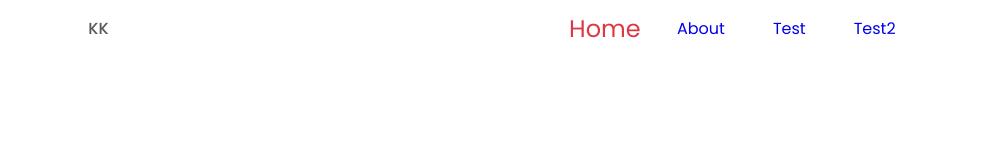
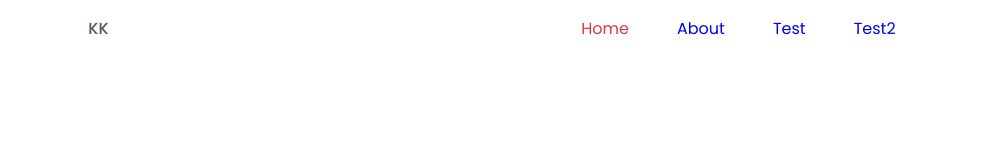
Before and after one commit to Kerubi-5/kk-vision-board, a React (Vite) app: page / in a window 1280 px wide. Shown: the top 160 px of the page, without its empty margins (148-1131 px from the left). Built offline with nearby package versions, Linux system fonts and the light colour scheme.

Commit message:
removes transform scale on navlink

```diff
--- a/src/styles/_navbar.scss
+++ b/src/styles/_navbar.scss
@@ -42,7 +42,6 @@
       transform: scale(1.5);
     }
     &.active {
-      transform: scale(1.5);
       color: var(--first-color);
     }
   }
```
